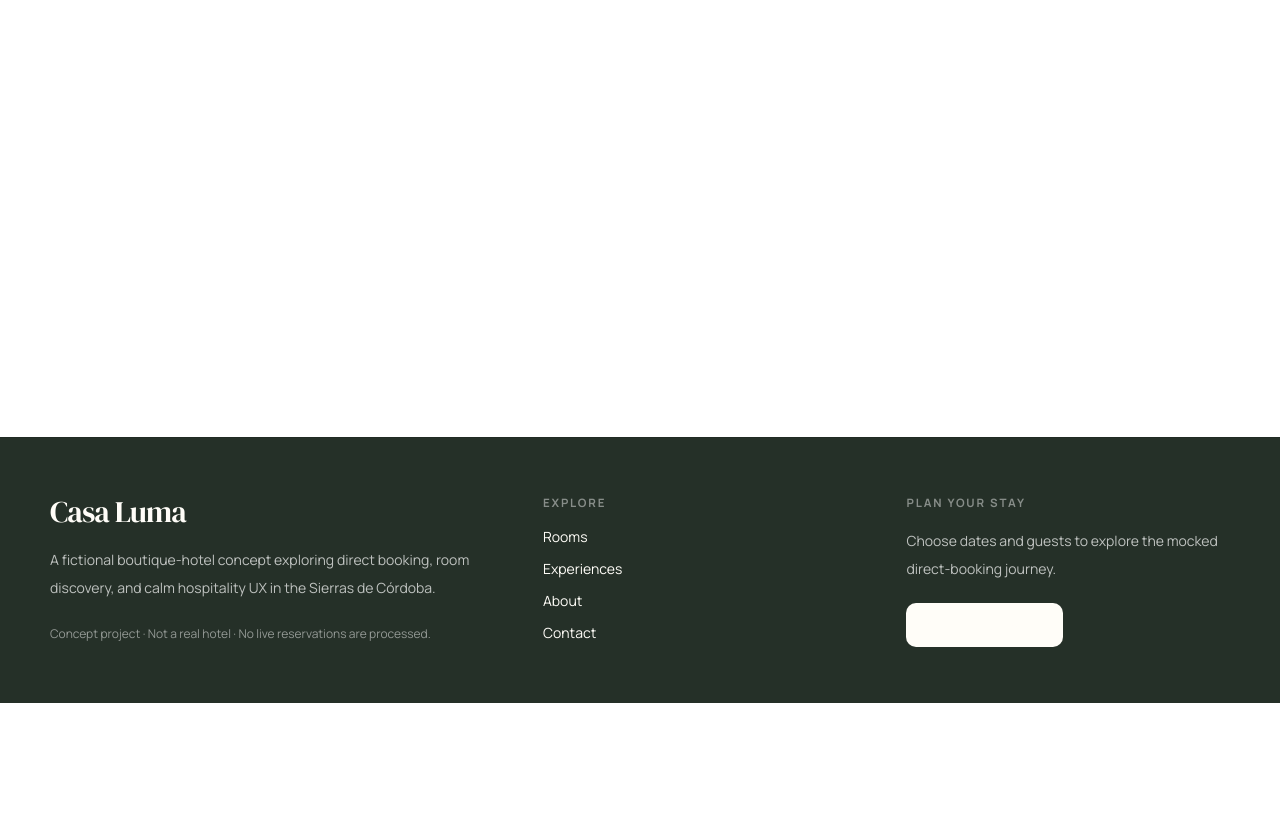
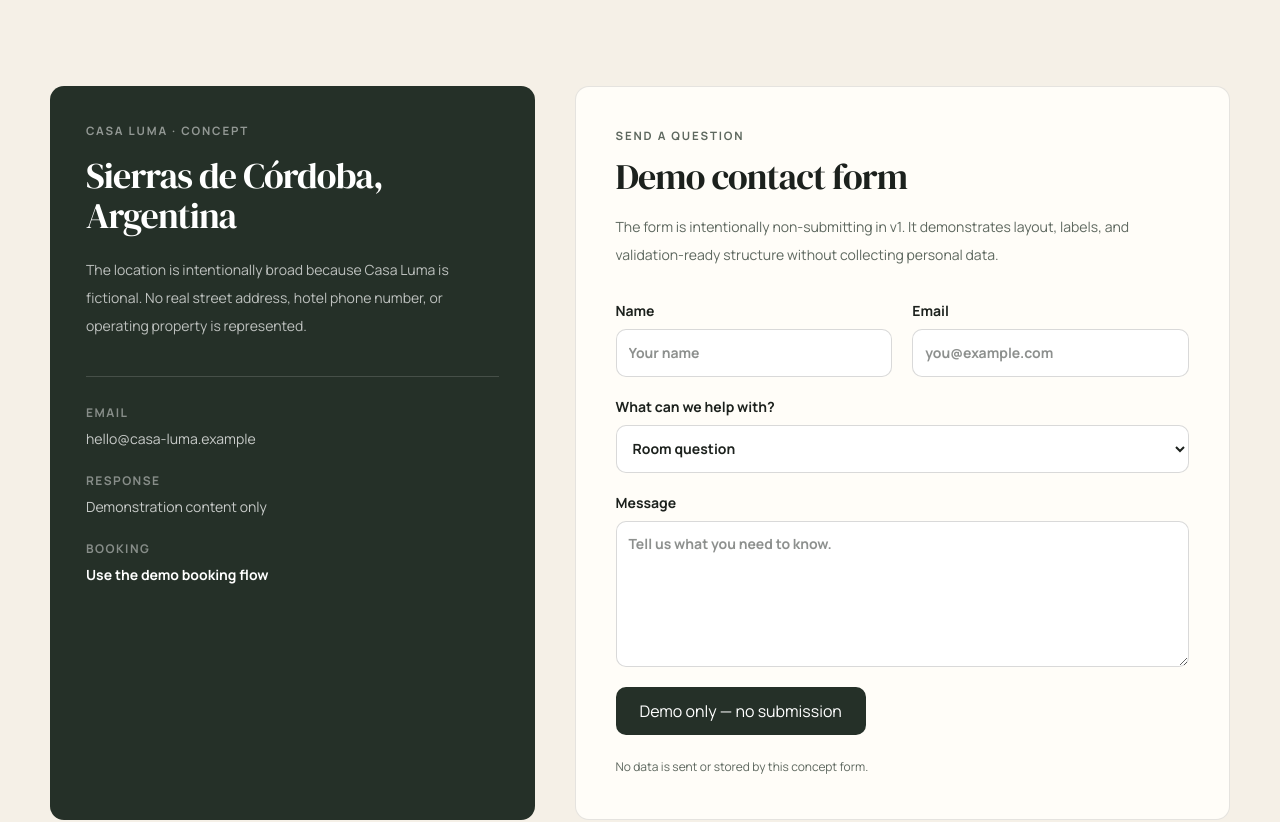
Before and after one commit to AlexiVion/hospitality-casa-luma, a Next.js app: page /contact in a window 1280 px wide. Before the commit this address had no page. Shown: the part 540-1362 px from the top of the page. Before the commit the page ends 1243 px from the top, so only its background shows below. Built offline with nearby package versions, Linux system fonts and the light colour scheme.

Commit message:
feat: add contact and support page

```diff
--- /dev/null
+++ b/app/contact/page.tsx
@@ -0,0 +1,86 @@
+import type { Metadata } from "next";
+import Link from "next/link";
+
+export const metadata: Metadata = {
+  title: "Contact",
+  description: "Concept contact and practical information page for the fictional Casa Luma boutique-hotel demo.",
+};
+
+export default function ContactPage() {
+  return (
+    <>
+      <section className="section-shell py-20 md:py-28">
+        <p className="eyebrow text-[#a85f47]">Contact</p>
+        <div className="mt-4 grid gap-10 md:grid-cols-[1fr_0.75fr] md:items-end">
+          <h1 className="display max-w-3xl text-5xl leading-none md:text-7xl">Practical questions should be easy to answer before booking.</h1>
+          <p className="max-w-xl text-base leading-8 text-[#5e685f] md:justify-self-end">
+            This page demonstrates a low-friction support layer for guests who want clarification before moving into the direct-booking flow.
+          </p>
+        </div>
+      </section>
+
+      <section className="section-shell grid gap-10 pb-24 md:grid-cols-[0.85fr_1.15fr] md:pb-32">
+        <aside className="rounded-[14px] bg-[#253028] p-7 text-white md:p-9">
+          <p className="eyebrow text-white/50">Casa Luma · Concept</p>
+          <h2 className="display mt-4 text-4xl">Sierras de Córdoba, Argentina</h2>
+          <p className="mt-5 text-sm leading-7 text-white/70">
+            The location is intentionally broad because Casa Luma is fictional. No real street address, hotel phone number, or operating property is represented.
+          </p>
+
+          <div className="mt-9 grid gap-6 border-t border-white/15 pt-7 text-sm">
+            <div>
+              <p className="text-xs font-bold uppercase tracking-[0.12em] text-white/45">Email</p>
+              <p className="mt-2 text-white/75">hello@casa-luma.example</p>
+            </div>
+            <div>
+              <p className="text-xs font-bold uppercase tracking-[0.12em] text-white/45">Response</p>
+              <p className="mt-2 text-white/75">Demonstration content only</p>
+            </div>
+            <div>
+              <p className="text-xs font-bold uppercase tracking-[0.12em] text-white/45">Booking</p>
+              <Link href="/booking" className="mt-2 inline-flex font-bold text-white underline underline-offset-4">Use the demo booking flow</Link>
+            </div>
+          </div>
+        </aside>
+
+        <div className="rounded-[14px] border border-black/10 bg-[#fffdf8] p-7 md:p-10">
+          <p className="eyebrow text-[#5e685f]">Send a question</p>
+          <h2 className="display mt-3 text-4xl">Demo contact form</h2>
+          <p className="mt-4 max-w-2xl text-sm leading-7 text-[#5e685f]">
+            The form is intentionally non-submitting in v1. It demonstrates layout, labels, and validation-ready structure without collecting personal data.
+          </p>
+
+          <form className="mt-8 grid gap-5" action="#" method="get">
+            <div className="grid gap-5 sm:grid-cols-2">
+              <label className="grid gap-2 text-sm font-bold">
+                Name
+                <input name="name" autoComplete="name" required className="min-h-12 rounded-[10px] border border-black/15 bg-white px-3 font-normal" placeholder="Your name" />
+              </label>
+              <label className="grid gap-2 text-sm font-bold">
+                Email
+                <input name="email" type="email" autoComplete="email" required className="min-h-12 rounded-[10px] border border-black/15 bg-white px-3 font-normal" placeholder="you@example.com" />
+              </label>
+            </div>
+            <label className="grid gap-2 text-sm font-bold">
+              What can we help with?
+              <select name="topic" className="min-h-12 rounded-[10px] border border-black/15 bg-white px-3 font-normal">
+                <option>Room question</option>
+                <option>Arrival and location</option>
+                <option>Direct booking</option>
+                <option>Other</option>
+              </select>
+            </label>
+            <label className="grid gap-2 text-sm font-bold">
+              Message
+              <textarea name="message" required rows={6} className="rounded-[10px] border border-black/15 bg-white p-3 font-normal" placeholder="Tell us what you need to know." />
+            </label>
+            <button type="button" aria-describedby="demo-form-note" className="w-fit rounded-[10px] bg-[#253028] px-6 py-3 text-sm font-bold text-white">
+              Demo only — no submission
+            </button>
+            <p id="demo-form-note" className="text-xs leading-6 text-[#5e685f]">No data is sent or stored by this concept form.</p>
+          </form>
+        </div>
+      </section>
+    </>
+  );
+}
```
